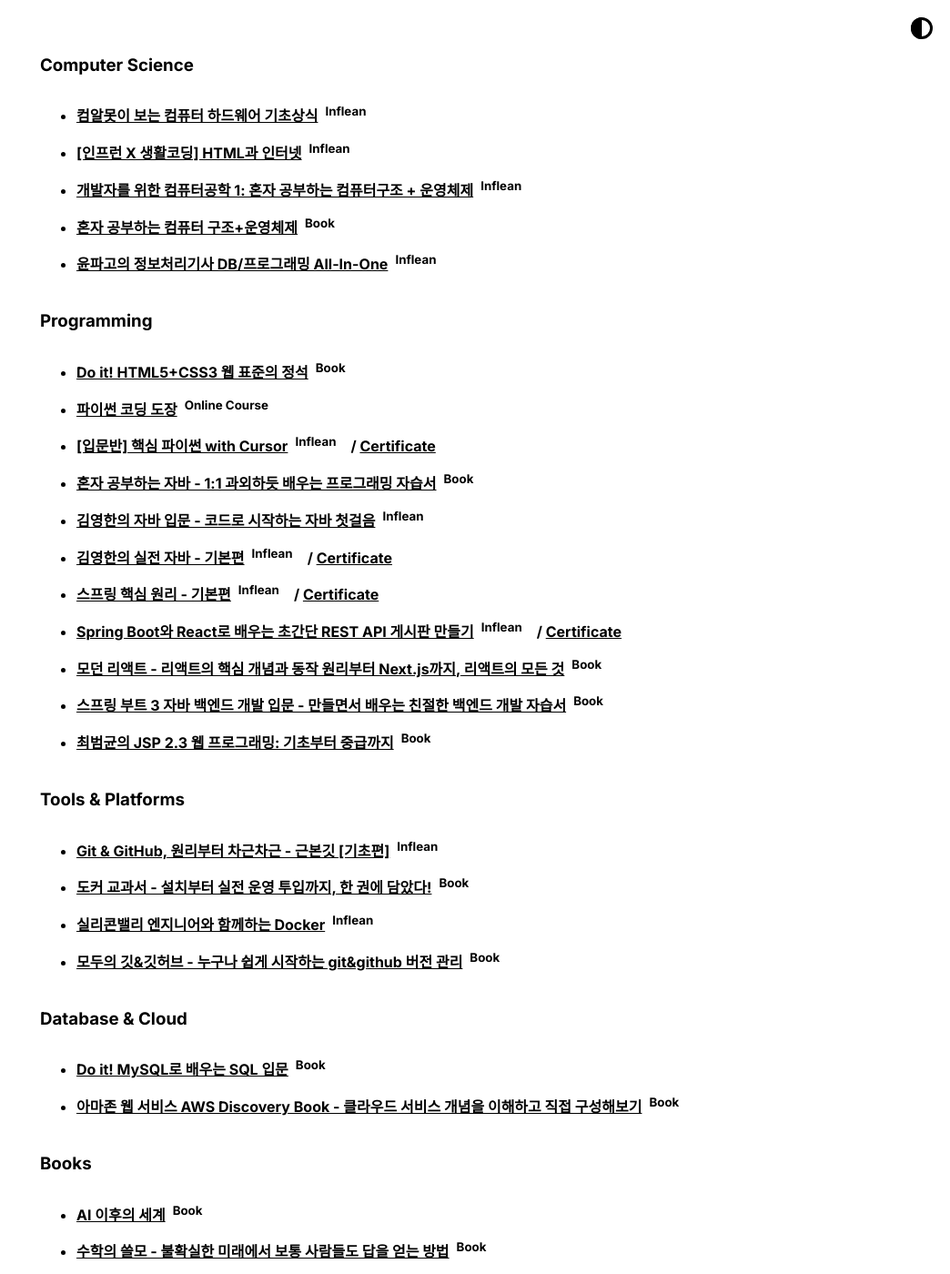
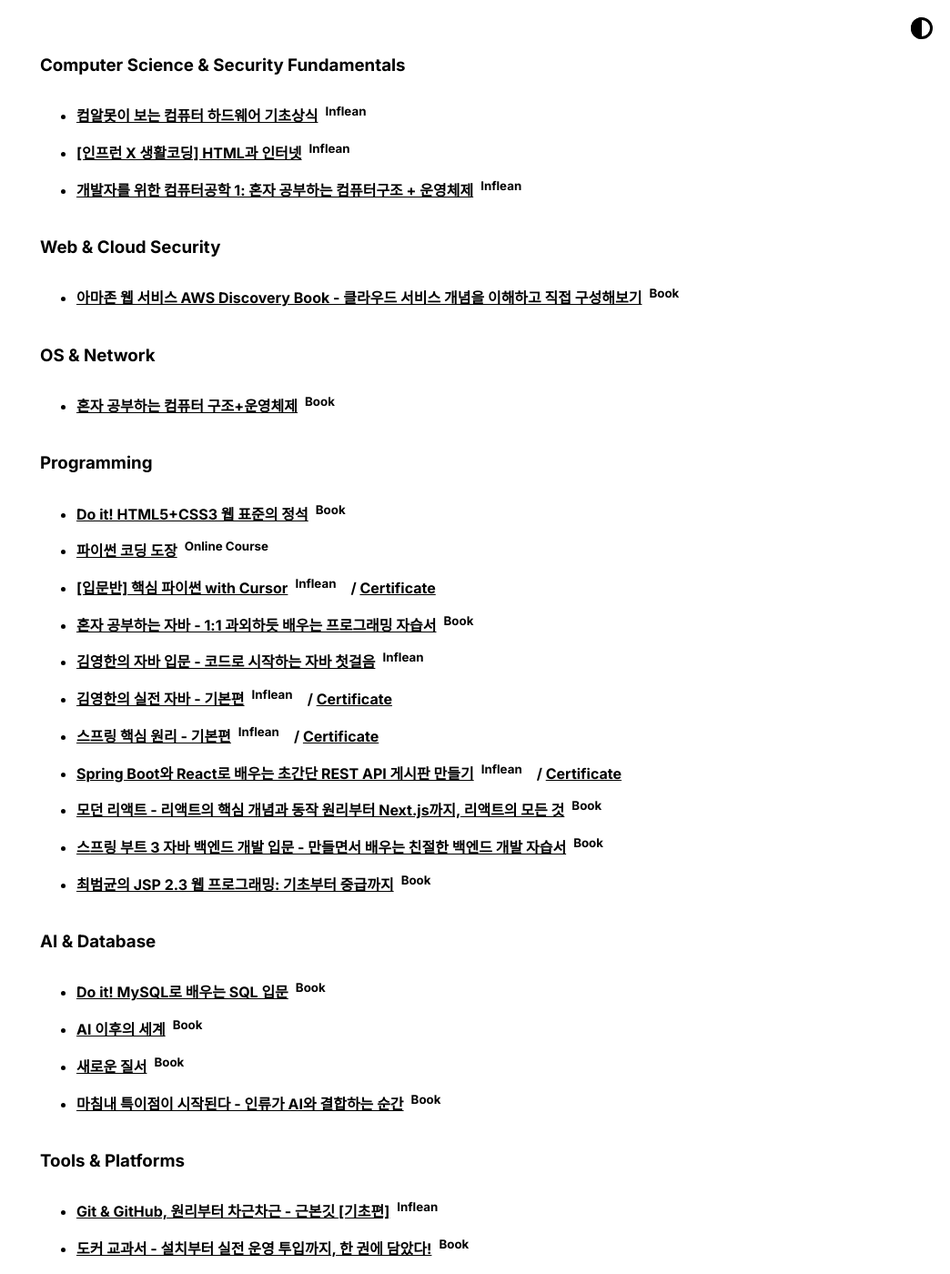
Before and after one commit to BangJeongBin/BangJeongBin.github.io, a Jekyll site: the page built from index.md, in a window 1280 px wide and 1400 px high, scrolled down 2591 px. Shown: the whole window at 91% size, without its empty margins (236-1280 px from the left). Built offline with Jekyll 4.4.1, drawn with Linux system fonts in a browser that asks for light colours; some of the changed text lies outside the part shown.

Commit message:
modify/activies_list

```diff
--- a/_includes/activities_list.html
+++ b/_includes/activities_list.html
@@ -1,4 +1,4 @@
-<h3><strong>Computer Science</strong></h3>
+<h3><strong>Computer Science & Security Fundamentals</strong></h3>
 <ul>
     <li>
         <strong>
@@ -17,19 +17,31 @@
             <a href="https://www.inflearn.com/course/%ED%98%BC%EC%9E%90-%EA%B3%B5%EB%B6%80%ED%95%98%EB%8A%94-%EC%BB%B4%ED%93%A8%ED%84%B0%EA%B5%AC%EC%A1%B0-%EC%9A%B4%EC%98%81%EC%B2%B4%EC%A0%9C/dashboard">
                 개발자를 위한 컴퓨터공학 1: 혼자 공부하는 컴퓨터구조 + 운영체제</a>&ensp;<sup>Inflean</sup></strong>
     </li>
+</ul>
 
+<!-- ------------------------------------------------------------------------------------------------------------------------ -->
+
+<h3><strong>Web & Cloud Security</strong></h3>
+<ul>
+    <li>
+        <strong>
+            <a href="https://product.kyobobook.co.kr/detail/S000000833222">
+                아마존 웹 서비스 AWS Discovery Book - 클라우드 서비스 개념을 이해하고 직접 구성해보기</a>&ensp;<sup>Book</sup></strong>
+    </li>
+</ul>
+
+<!-- ------------------------------------------------------------------------------------------------------------------------ -->
+
+<h3><strong>OS & Network</strong></h3>
+<ul>
     <li>
         <strong>
             <a href="https://product.kyobobook.co.kr/detail/S000061584886">
                 혼자 공부하는 컴퓨터 구조+운영체제</a>&ensp;<sup>Book</sup></strong>
     </li>
+</ul>
 
-    <li>
-        <strong>
-            <a href="https://www.inflearn.com/course/%EC%A0%95%EB%B3%B4%EC%B2%98%EB%A6%AC%EA%B8%B0%EC%82%AC-db-%ED%94%84%EB%A1%9C%EA%B7%B8%EB%9E%98%EB%B0%8D/dashboard">
-                윤파고의 정보처리기사 DB/프로그래밍 All-In-One</a>&ensp;<sup>Inflean</sup></strong>
-    </li>
-</ul>
+<!-- ------------------------------------------------------------------------------------------------------------------------ -->
 
 <h3><strong>Programming</strong></h3>
 <ul>
@@ -104,6 +116,37 @@
     </li>
 </ul>
 
+<!-- ------------------------------------------------------------------------------------------------------------------------ -->
+
+<h3><strong>AI & Database</strong></h3>
+<ul>
+    <li>
+        <strong>
+            <a href="https://product.kyobobook.co.kr/detail/S000212852292">
+                Do it! MySQL로 배우는 SQL 입문</a>&ensp;<sup>Book</sup></strong>
+    </li>
+
+    <li>
+        <strong>
+            <a href="https://product.kyobobook.co.kr/detail/S000201553092">
+                AI 이후의 세계</a>&ensp;<sup>Book</sup></strong>
+    </li>
+
+    <li>
+        <strong>
+            <a href="https://product.kyobobook.co.kr/detail/S000217034988">
+                새로운 질서</a>&ensp;<sup>Book</sup></strong>
+    </li>
+
+    <li>
+        <strong>
+            <a href="https://product.kyobobook.co.kr/detail/S000216740028">
+                마침내 특이점이 시작된다 - 인류가 AI와 결합하는 순간</a>&ensp;<sup>Book</sup></strong>
+    </li>
+</ul>
+
+<!-- ------------------------------------------------------------------------------------------------------------------------ -->
+
 <h3><strong>Tools & Platforms</strong></h3>
 <ul>
     <li>
@@ -131,39 +174,15 @@
     </li>
 </ul>
 
-<h3><strong>Database & Cloud</strong></h3>
-<ul>
-    <li>
-        <strong>
-            <a href="https://product.kyobobook.co.kr/detail/S000212852292">
-                Do it! MySQL로 배우는 SQL 입문</a>&ensp;<sup>Book</sup></strong>
-    </li>
-
-    <li>
-        <strong>
-            <a href="https://product.kyobobook.co.kr/detail/S000000833222">
-                아마존 웹 서비스 AWS Discovery Book - 클라우드 서비스 개념을 이해하고 직접 구성해보기</a>&ensp;<sup>Book</sup></strong>
-    </li>
-</ul>
+<!-- ------------------------------------------------------------------------------------------------------------------------ -->
 
 <h3><strong>Books</strong></h3>
 <ul>
-    <li>
-        <strong>
-            <a href="https://product.kyobobook.co.kr/detail/S000201553092">
-                AI 이후의 세계</a>&ensp;<sup>Book</sup></strong>
-    </li>
 
     <li>
         <strong>
             <a href="https://product.kyobobook.co.kr/detail/S000001834374">
                 수학의 쓸모 - 불확실한 미래에서 보통 사람들도 답을 얻는 방법</a>&ensp;<sup>Book</sup></strong>
-    </li>
-
-    <li>
-        <strong>
-            <a href="https://product.kyobobook.co.kr/detail/S000216740028">
-                마침내 특이점이 시작된다 - 인류가 AI와 결합하는 순간</a>&ensp;<sup>Book</sup></strong>
     </li>
 
     <li>
@@ -213,7 +232,15 @@
             <a href="https://product.kyobobook.co.kr/detail/S000001033013">
                 컴퓨터과학이 여는 세계</a>&ensp;<sup>Book</sup></strong>
     </li>
+
+    <li>
+        <strong>
+            <a href="https://product.kyobobook.co.kr/detail/S000208585841">
+                AI시대, 개발자로 살아가기</a>&ensp;<sup>Book</sup></strong>
+    </li>
 </ul>
+
+<!-- ------------------------------------------------------------------------------------------------------------------------ -->
 
 <h3><strong>etc.</strong></h3>
 <ul>
@@ -222,4 +249,10 @@
             <a href="https://www.inflearn.com/course/%EC%8B%9C%EB%8B%88%EC%96%B4-%EB%A9%B4%EC%A0%91%EA%B4%80-%EC%95%8C%EB%A0%A4%EC%A3%BC%EB%8A%94-%EC%B7%A8%EC%97%85-%EC%9D%B4%EC%A7%81-%EC%9D%B4%EB%A1%A0-%EB%AC%B4%EB%A3%8C/dashboard">
                 시니어 면접관이 알려주는 개발자 취업과 이직 한방에 해결하기 [이론편-이력서편]</a>&ensp;<sup>Inflean</sup></strong>
     </li>
+
+    <li>
+        <strong>
+            <a href="https://www.inflearn.com/course/%EC%A0%95%EB%B3%B4%EC%B2%98%EB%A6%AC%EA%B8%B0%EC%82%AC-db-%ED%94%84%EB%A1%9C%EA%B7%B8%EB%9E%98%EB%B0%8D/dashboard">
+                윤파고의 정보처리기사 DB/프로그래밍 All-In-One</a>&ensp;<sup>Inflean</sup></strong>
+    </li>
 </ul>
```
Also changed, not shown: 4 other files.
